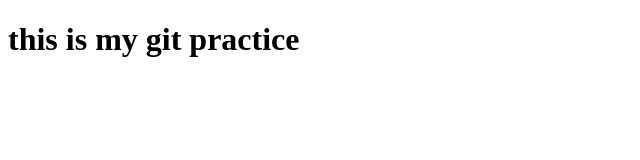
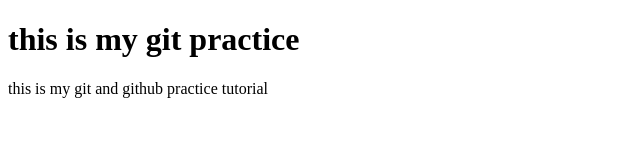
Before and after one commit to govindraoashutosh/git-practice, a plain HTML site: page index.html in a window 1280 px wide. Shown: the whole page, without its empty margins (0-640 px from the left). Drawn offline with Linux system fonts and the light colour scheme.

Commit message:
new branch

```diff
--- a/index.html
+++ b/index.html
@@ -8,6 +8,7 @@
 <body>
     <div class="container">
         <h1>this is my git practice</h1>
+        <p>this is my git and github practice tutorial</p>
     </div>
 </body>
 </html>
```
